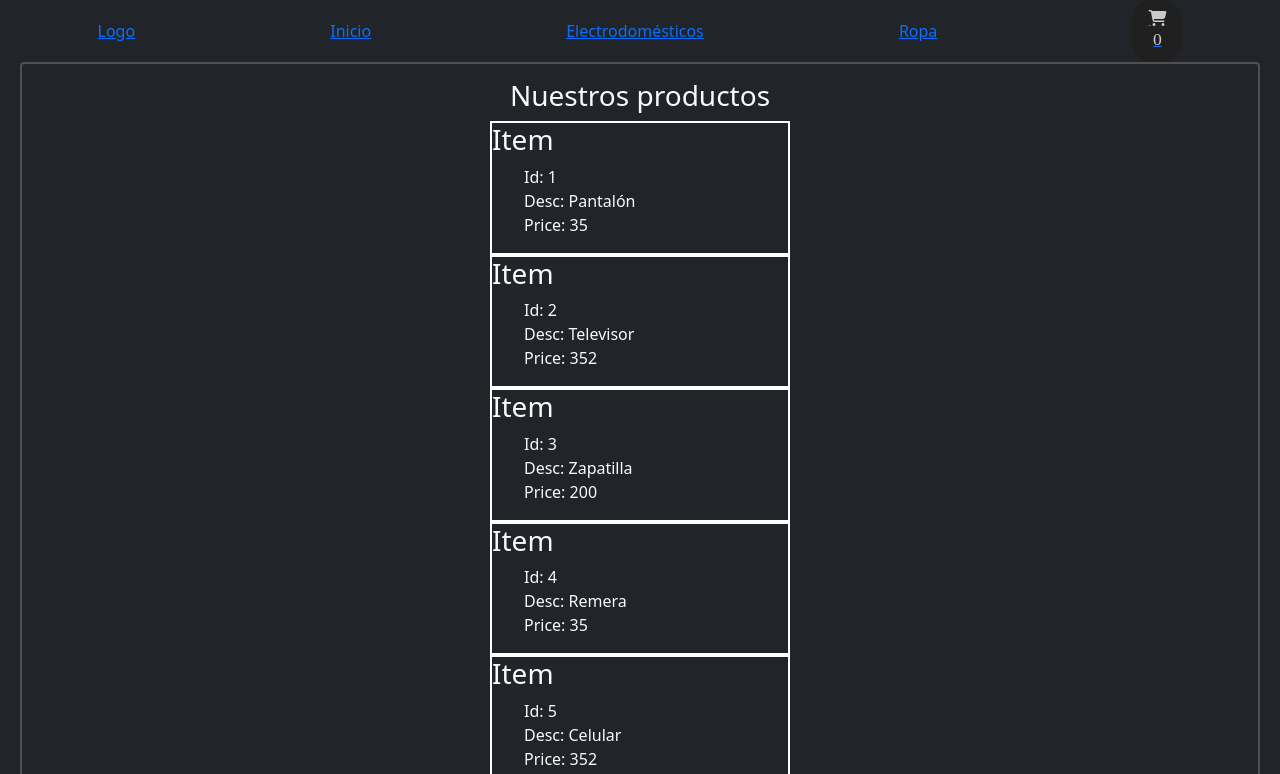
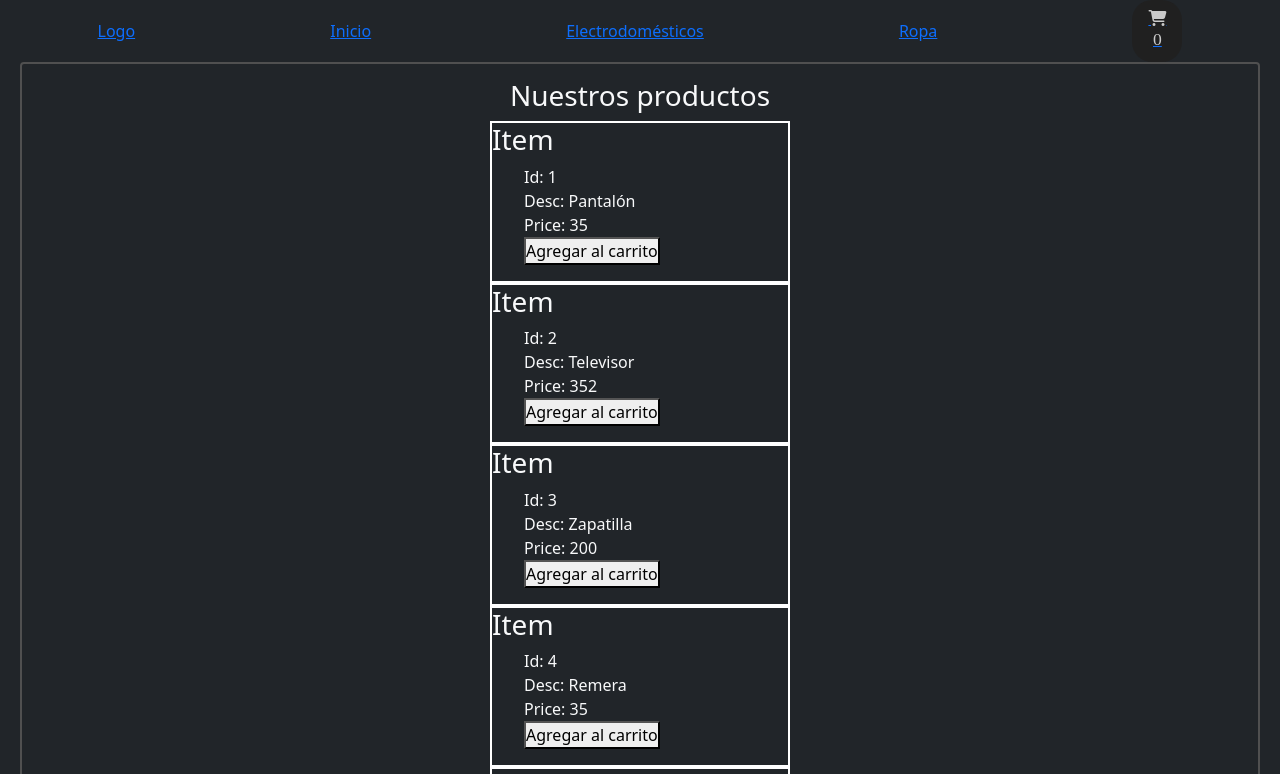
Before and after one commit to kildegaard/coderhouse-reactjs, a React (Create React App) app in the folder react-coderhouse/: page / in a window 1280 px wide. Shown: the top 774 px of the page. Built offline with nearby package versions, Linux system fonts and the light colour scheme.

Commit message:
Le agregué un botón a los items para poder agregar al carrito

```diff
--- a/react-coderhouse/src/components/Item/Item.jsx
+++ b/react-coderhouse/src/components/Item/Item.jsx
@@ -9,6 +9,7 @@ export const Item = (props) => {
                 <li>Id: {props.id}</li>
                 <li>Desc: {props.description}</li>
                 <li>Price: {props.price}</li>
+                <button>Agregar al carrito</button>
             </ul>
         </div>
     )
```
